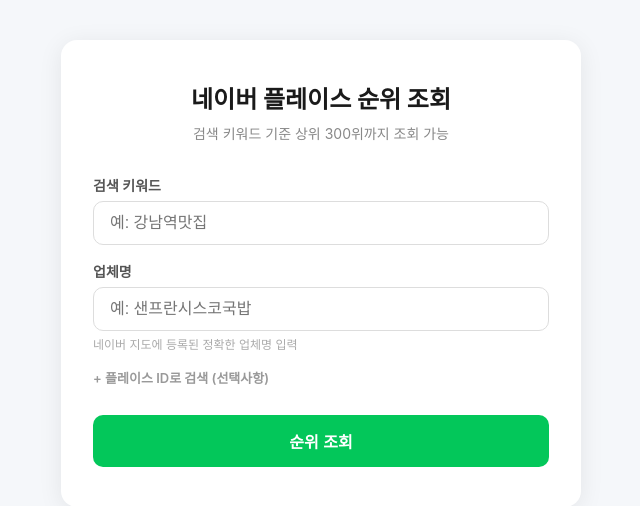
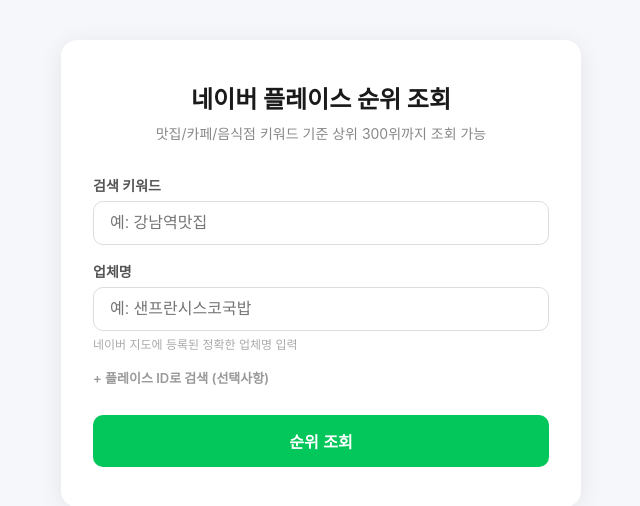
Before and after one commit to hjkim2557/naver-place-rank, a FastAPI app: page / in a window 1280 px wide. Shown: the top 506 px of the page, without its empty margins (319-959 px from the left). Run offline with FastAPI, Linux system fonts and the light colour scheme.

Commit message:
Clarify: restaurant/cafe keyword only

```diff
--- a/templates/index.html
+++ b/templates/index.html
@@ -88,7 +88,7 @@
 <body>
     <div class="container">
         <h1>네이버 플레이스 순위 조회</h1>
-        <p class="subtitle">검색 키워드 기준 상위 300위까지 조회 가능</p>
+        <p class="subtitle">맛집/카페/음식점 키워드 기준 상위 300위까지 조회 가능</p>
 
         <form id="rankForm">
             <div class="form-group">
```
